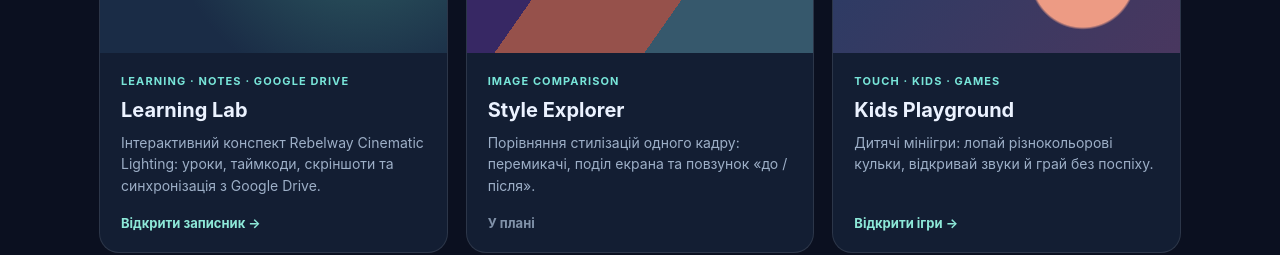
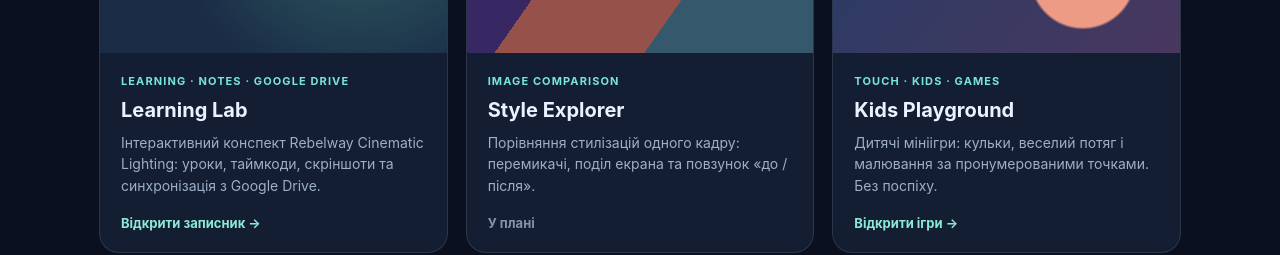
Before and after one commit to kostandovmiha/Interactive-Lab, a plain HTML site: page index.html in a window 1280 px wide. Shown: the part 1175-1430 px from the top of the page. Drawn offline with Linux system fonts and the light colour scheme.

Commit message:
docs: mention new Kids Playground game

```diff
--- a/index.html
+++ b/index.html
@@ -44,7 +44,7 @@ h1 em{font-style:normal;background:linear-gradient(95deg,#79f0d6,#84afff);color:
 <a class="project active" href="./glb-viewer/"><div class="art glb"></div><div class="info"><div class="kind">WebGL · GLB · 3D inspection</div><h3>GLB Viewer</h3><p>Завантажуй власні GLB-моделі: перевіряй матеріали, геометрію, анімацію, каркас і ракурси прямо у браузері.</p><span class="link">Відкрити переглядач →</span></div></a>
 <a class="project active" href="./learning-lab/"><div class="art style" style="background:radial-gradient(circle at 75% 12%,#316466,#1a2c46 65%)"></div><div class="info"><div class="kind">Learning · Notes · Google Drive</div><h3>Learning Lab</h3><p>Інтерактивний конспект Rebelway Cinematic Lighting: уроки, таймкоди, скріншоти та синхронізація з Google Drive.</p><span class="link">Відкрити записник →</span></div></a>
 <div class="project"><div class="art style"></div><div class="info"><div class="kind">Image comparison</div><h3>Style Explorer</h3><p>Порівняння стилізацій одного кадру: перемикачі, поділ екрана та повзунок «до / після».</p><span class="link soon">У плані</span></div></div>
-<a class="project active" href="./kids-games/"><div class="art kids"></div><div class="info"><div class="kind">Touch · Kids · Games</div><h3>Kids Playground</h3><p>Дитячі мініігри: лопай різнокольорові кульки, відкривай звуки й грай без поспіху.</p><span class="link">Відкрити ігри →</span></div></a>
+<a class="project active" href="./kids-games/"><div class="art kids"></div><div class="info"><div class="kind">Touch · Kids · Games</div><h3>Kids Playground</h3><p>Дитячі мініігри: кульки, веселий потяг і малювання за пронумерованими точками. Без поспіху.</p><span class="link">Відкрити ігри →</span></div></a>
 <a class="project active" href="./voice-lab/"><div class="art" style="background:radial-gradient(circle at 30% 30%,#9772d5,#363052 55%,#152037)"><span aria-hidden="true" style="font-size:78px;filter:drop-shadow(0 10px 22px #a57ff866)">🎙️</span></div><div class="info"><div class="kind">Audio · ElevenLabs · Kids</div><h3>Voice Lab</h3><p>Порівнюй українські голоси для дитячих ігор, слухай зразки й обирай найприємніший.</p><span class="link">Відкрити Voice Lab →</span></div></a>
 </div></section>
 </main>
```
